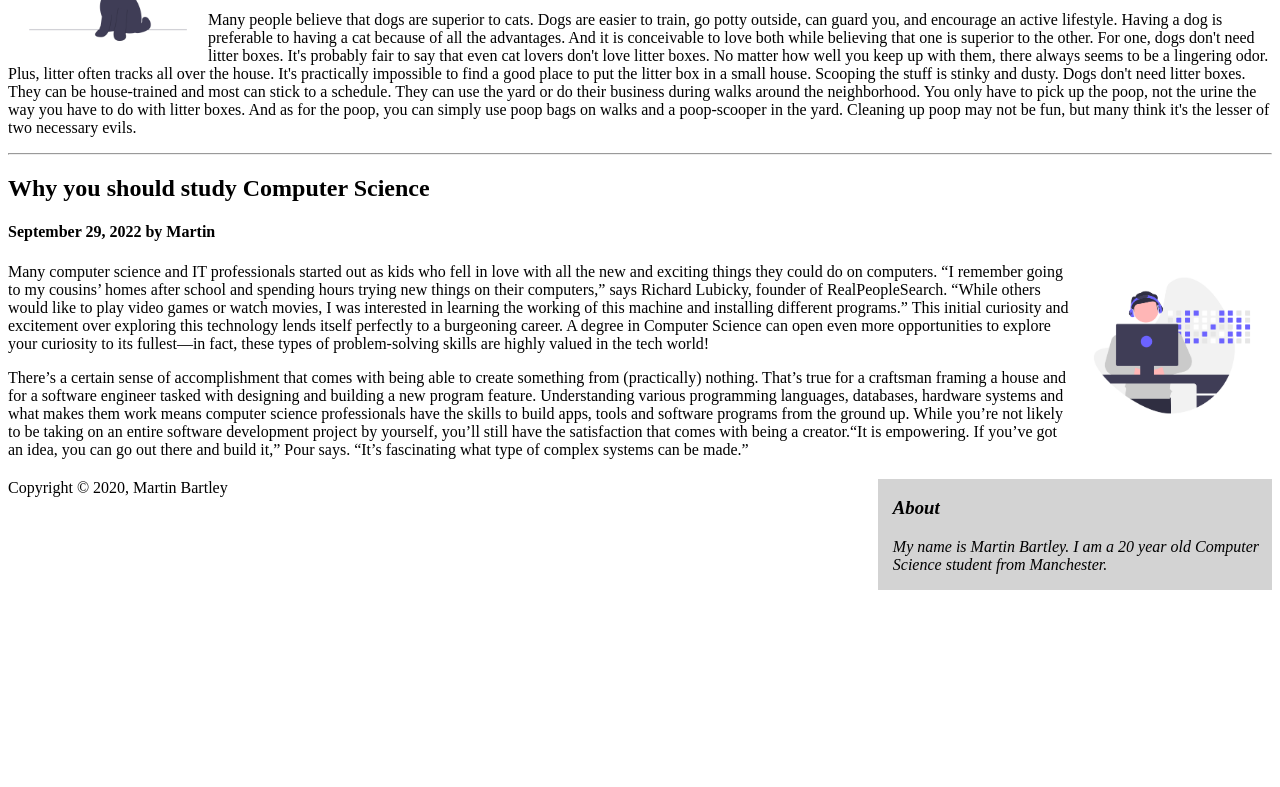
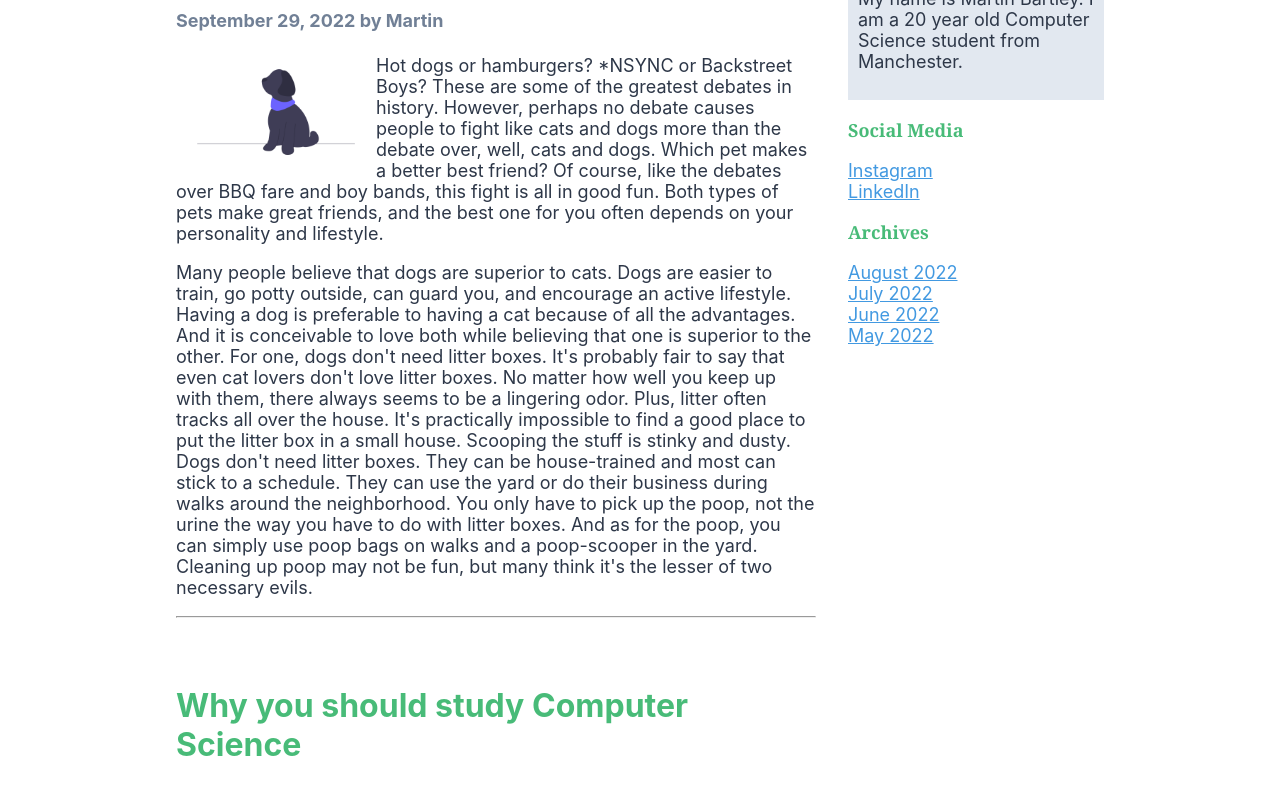
Before and after one commit to bigjillja/info2180-lab2, a plain HTML site: page index.html in a window 1280 px wide. Shown: the part 476-1263 px from the top of the page. Before the commit the page ends 1066 px from the top, so only its background shows below. Drawn offline with Linux system fonts and the light colour scheme.

Commit message:
Made changes

```diff
--- a/index.html
+++ b/index.html
@@ -9,9 +9,9 @@
 <body>
 <div class="container">
  <header>
-    <img src="IMG-20220717-WA0015.jpg" alt="This is Martin" width="200px" height="200px" id="Martin">
+ <img src="IMG-20220717-WA0015.jpg" alt="Image of Martin" id="Martin" height="200px">
  <h1>Martin Bartley's Blog</h1>
- <p>I can do all things through Christ who strengthens me.</p>
+ <p>I can do all things through Christ who strengthens me</p>
  </header>
  <main>
     <article>
@@ -36,6 +36,7 @@
         </p>
         <hr>
     </article>
+    <article>
         <h2>Why you should study Computer Science</h2>
         <h4>September 29, 2022 by Martin</h4>
         <img src="undraw_Developer_activity_re_39tg.png" alt="Web Dev" width="200px" height="auto" id="WebDev">
@@ -54,13 +55,25 @@
             development project by yourself, you’ll still have the satisfaction that comes with being a creator.“It is empowering. If you’ve got an idea,
             you can go out there and build it,” Pour says. “It’s fascinating what type of complex systems can be made.”
         </p>
-    <article>
-        <h2></h2>
     </article>
  </main>
  <aside>
-    <h3>About</h3>
+    <div class="div1">
+    <h3 class="about">About</h3>
     <p>My name is Martin Bartley. I am a 20 year old Computer Science student from Manchester.</p>
+    </div>
+    <h3 class="heading">Social Media</h3>
+    <ul class="no-bullets">
+        <li><a href="https://www.instagram.com/martinn.b_/"> Instagram</a> </li>
+        <li><a href="https://www.linkedin.com/in/martin-bartley-987630186/"> LinkedIn</a></li>
+    </ul>
+    <h3 class="heading">Archives</h3>
+    <ul class="no-bullets">
+        <li><a href="https://checkboxolympics.com/"> August 2022</a> </li>
+        <li><a href="https://alwaysjudgeabookbyitscover.com/"> July 2022</a> </li>
+        <li><a href="https://puginarug.com/"> June 2022</a> </li>
+        <li><a href="https://cursoreffects.com/"> May 2022</a> </li>
+    </ul>
  </aside>
  <footer>
  <p>Copyright &copy; 2020, Martin Bartley</p>
--- a/styles.css
+++ b/styles.css
@@ -1,3 +1,10 @@
+ul.no-bullets {
+    list-style-type: none;
+    margin: 0;
+    padding: 0;
+}
+
+
 #Martin{
     border-radius: 50%;
 }
@@ -10,11 +17,77 @@
     float: right;
 }
 
-aside {
-    width: 30%;
-    padding-left: 15px;
-    margin-left: 15px;
-    float: right;
-    font-style: italic;
-    background-color: lightgray;
+*{
+    color: #2D3748;
+    font-size: 18px;
+    font-family: -apple-system,BlinkMacSystemFont,"SegoeUI",Roboto,"Helvetica Neue",Arial,"Noto Sans",sansserif;
+}
+
+h1{
+    font-size: 36px;
+    font-family: Georgia, 'Times New Roman', Times, serif;
+}
+
+h2{
+    font-size: 32px;
+    color: #48BB78;
+}
+
+h4{
+    color: #718096;
+}
+
+.heading{
+    color: #48BB78;
+}
+
+.class{
+    color: #000000;
+}
+
+h3{
+    font-family: Georgia,'Times New Roman', Times, serif;
+}
+
+.div1{
+    background-color: #E2E8F0;
+    padding: 10px;
+}
+
+a{
+    color: #4299E1;
+}
+
+.container{
+    width: 960px;
+    margin: 0 auto;
+    display: grid;
+    grid-template-columns: 70% 30% ;
+}
+
+header {
+    display: flexbox;
+    color: #FFFFFF;
+    background: #63B3ED;
+    text-align: center;
+    padding: 15px;
+    grid-column: span 2;
   }
+
+  article {
+    grid-column: 1;
+    padding: 16px;
+  }
+
+  aside {
+    grid-column: 2;
+    padding: 16px;
+  }
+
+  footer {
+  /*   clear: both; */
+    background: #2C5282;
+    color: #FFFFFF;
+    padding: 10px;
+    grid-column: 1 / 3;
+  }
```
